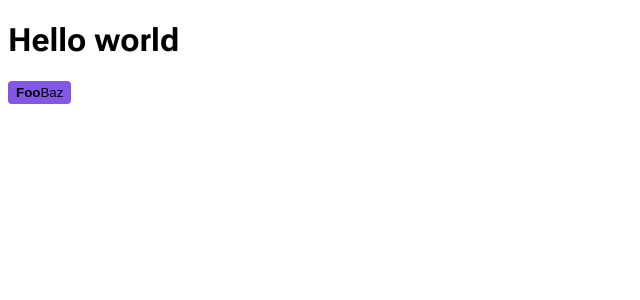
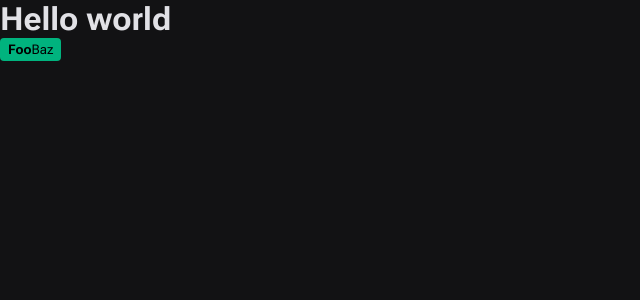
Before and after one commit to hanyelC/04-nextjs-ignite-shop, a Next.js app: page / in a window 1280 px wide. Shown: the top 300 px of the page, without its empty margins (0-640 px from the left). Built offline with nearby package versions, Linux system fonts and the light colour scheme.

Commit message:
feat: add global styles

```diff
--- a/src/pages/_app.tsx
+++ b/src/pages/_app.tsx
@@ -1,7 +1,10 @@
+import { globalStyles } from '@/styles/global'
 import type { AppProps } from 'next/app'
 import { Roboto_Flex } from 'next/font/google'
 
 const roboto = Roboto_Flex({ subsets: ['latin'] })
+
+globalStyles()
 
 export default function App({ Component, pageProps }: AppProps) {
   return (
--- a/src/pages/index.tsx
+++ b/src/pages/index.tsx
@@ -1,7 +1,7 @@
 import { styled } from '@/styles'
 
 const Button = styled('button', {
-  backgroundColor: '$rocketseat',
+  backgroundColor: '$green300',
   borderRadius: 4,
   border: 0,
   padding: '4px 8px',
--- /dev/null
+++ b/src/styles/global.ts
@@ -0,0 +1,19 @@
+import { globalCss } from '.'
+
+export const globalStyles = globalCss({
+  '*': {
+    margin: 0,
+    padding: 0,
+  },
+
+  body: {
+    backgroundColor: '$gray900',
+    color: '$gray100',
+    '-webkit-font-smoothing': 'antialiased',
+  },
+
+  'body, input, textarea, button': {
+    fontFamily: 'inherit',
+    fontWeight: 400,
+  }
+})
--- a/src/styles/index.ts
+++ b/src/styles/index.ts
@@ -12,7 +12,15 @@
 } = createStitches({
   theme: {
     colors: {
-      rocketseat: '#8257e6',
+      white: '#FFF',
+
+      gray900: '#121214',
+      gray800: '#202024',
+      gray300: '#c4c4cc',
+      gray100: '#e1e1e6',
+
+      green500: '#00875f',
+      green300: '#00b37e',
     }
   }
 })
```
